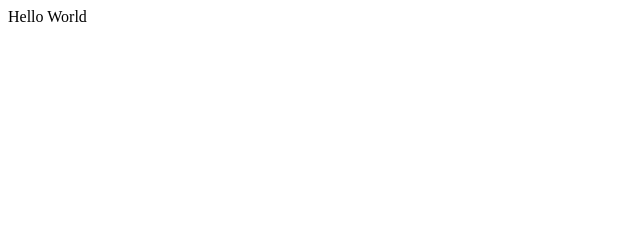
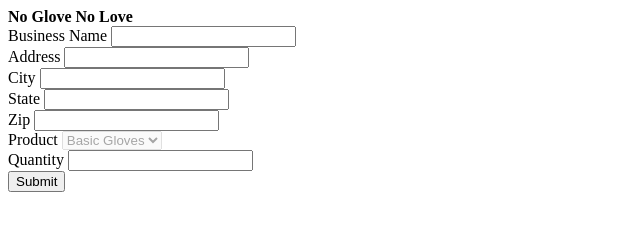
Before and after one commit to hiveapps/glove, a plain HTML site: page index.html in a window 1280 px wide. Shown: the whole page, without its empty margins (0-640 px from the left). Drawn offline with Linux system fonts and the light colour scheme.

Commit message:
Basic form with Submit button to mailto

```diff
--- a/index.html
+++ b/index.html
@@ -1 +1,75 @@
-<div>Hello World</div>
+<div style="font-weight:bold">No Glove No Love</div>
+<div>
+	<span>Business Name</span>
+	<input id="business" />
+</div>
+<div>
+	<span>Address</span>
+	<input id="address" />
+</div>
+<div>
+	<span>City</span>
+	<input id="city" />
+</div>
+<div>
+	<span>State</span>
+	<input id="state" />
+</div>
+<div>
+	<span>Zip</span>
+	<input id="zip" />
+</div>
+<div>
+	<span>Product</span>
+	<select id="product" disabled="true">
+		<option value="basic_gloves">Basic Gloves</option>
+	</select>
+</div>
+<div>
+	<span>Quantity</span>
+	<input id="quantity" />
+</div>
+<button onclick="submit()">Submit</button>
+<!--
+<a href="mailto:daniel@mysticstudios.com?subject=Oder">Submit</a>
+-->
+<script type="text/javascript">
+var submit = function(){
+    var crlf = "%0D%0A";
+
+	var body =
+		"Business:" + document.getElementById("business").value + crlf +
+		"address:" + document.getElementById("address").value + crlf +
+		"city:" + document.getElementById("city").value + crlf +
+		"state:" + document.getElementById("state").value + crlf +
+		"zip:" + document.getElementById("zip").value + crlf +
+		"product:" + document.getElementById("product").value + crlf +
+		"quantity:" + document.getElementById("quantity").value;
+
+	window.open('mailto:daniel@mysticstudios.com?subject=subject&body=' + body, "_blank");
+}
+/*
+document.addEventListener('deviceready', function () {
+    cordova.plugins.email.isAvailable(
+        function (isAvailable) {
+            alert("is email mobile available? " + (isAvailable ? "Yes" : "No"));
+            if(isAvailable){
+             window.plugin.email.open({
+                 to:      'daniel@mysticstudios.com',
+                 subject: 'Greetings',
+                 body:    'This is a test'
+             }, callback, scope);
+           }
+        }
+    );
+}, false);
+
+function callback(){
+    console.log("callback function");
+}
+
+function scope(){
+    console.log("scope function");
+}
+*/
+</script>
```
